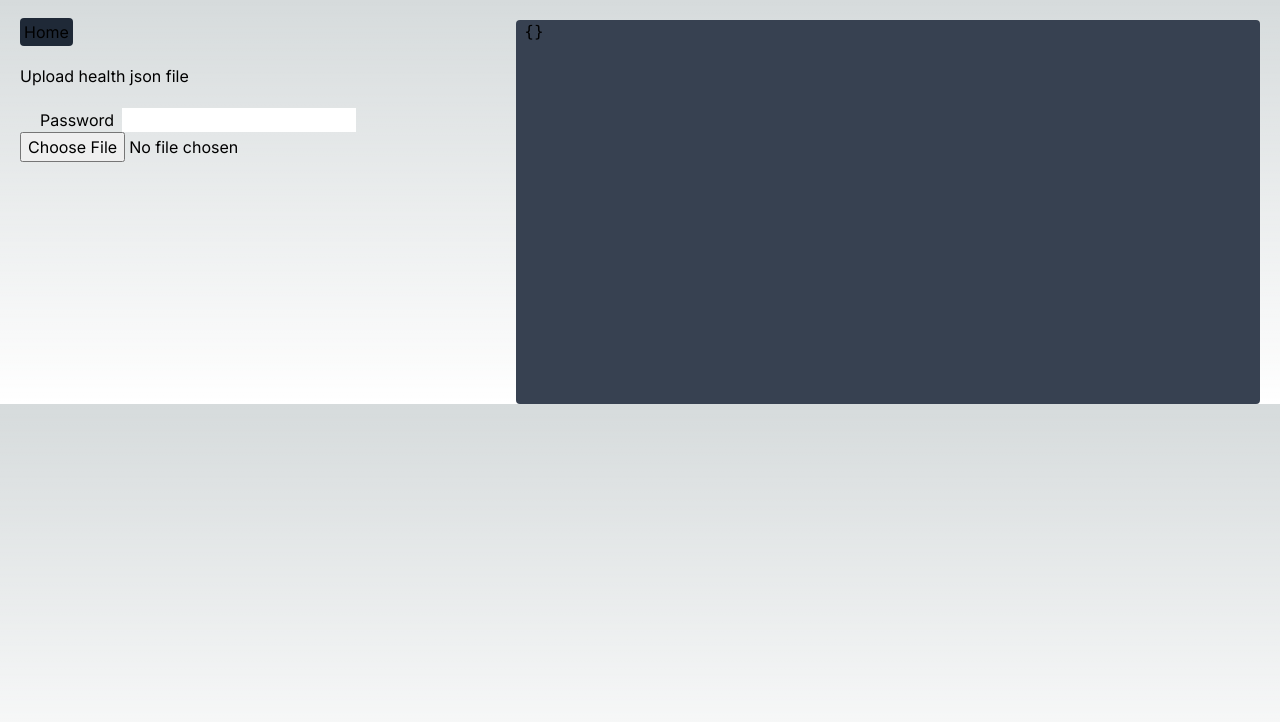
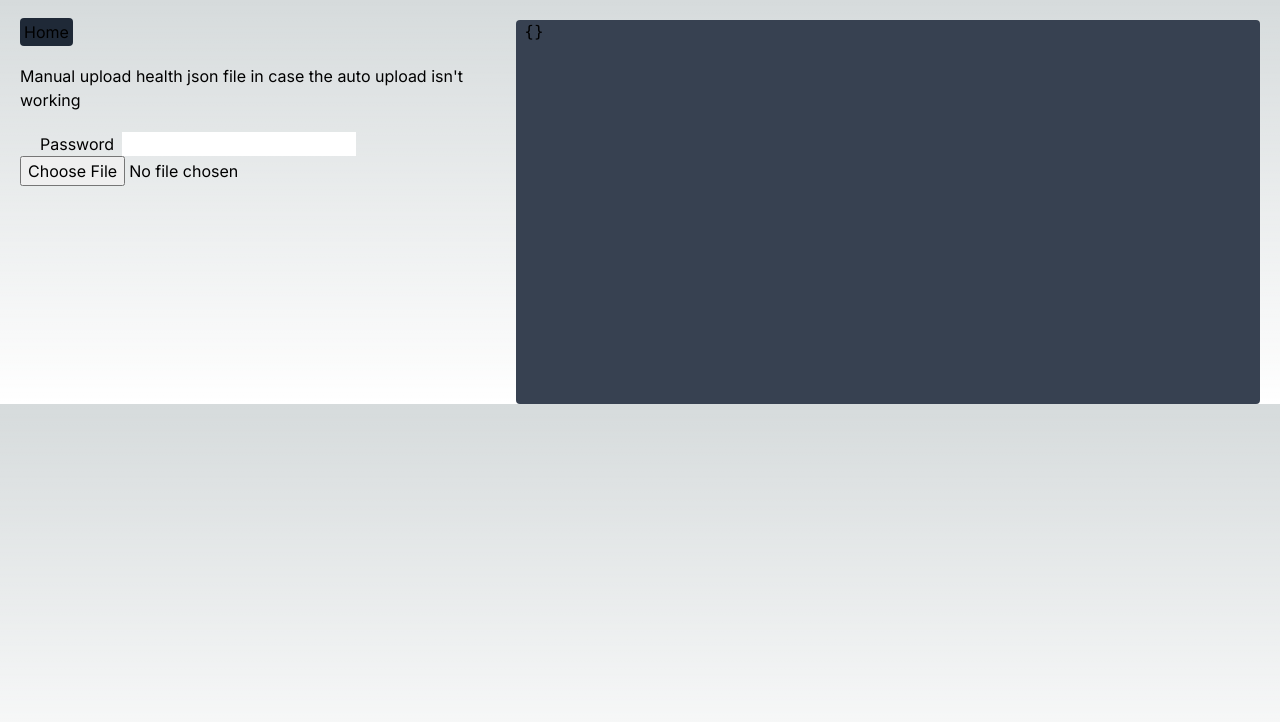
Before and after one commit to ROTBOW/not_200_club, a Next.js app in the folder not-200-club/: page /new in a window 1280 px wide. Shown: the top 722 px of the page. Built offline with nearby package versions, Linux system fonts and the light colour scheme; no server answers.

Commit message:
🎨 updated text for clarity

```diff
--- a/not-200-club/app/new/page.jsx
+++ b/not-200-club/app/new/page.jsx
@@ -39,7 +39,7 @@ const UploadData = () => {
         <div className="flex justify-around mt-5">
             <div className='w-2/5 pl-5'>
                 <Link href='/' className="rounded p-1 bg-gray-800 hover:bg-slate-600 transition-all">Home</Link>
-                <p className='py-5'>Upload health json file</p>
+                <p className='py-5'>Manual upload health json file in case the auto upload isn't working</p>
                 <label className='p-5'>
                     Password&ensp;
                     <input type='password' className='text-black' onChange={(e)=>{setPass(e.target.value)}}/>
--- a/not-200-club/app/page.jsx
+++ b/not-200-club/app/page.jsx
@@ -64,8 +64,8 @@ const Home = () => {
         </select>
       </label>
 
-      <Link href="new" className='fixed top-5 right-6 rounded p-1 bg-gray-800 hover:bg-slate-600 transition-all'>Upload(Josiah Only)</Link>
-      <Link href="statistics" className='fixed top-14 right-6 rounded p-1 bg-gray-800 hover:bg-slate-600 transition-all'>Statistics(For Anna)</Link>
+      <Link href="new" className='fixed top-5 right-6 rounded p-1 bg-gray-800 hover:bg-slate-600 transition-all'>Manual Upload</Link>
+      <Link href="statistics" className='fixed top-14 right-6 rounded p-1 bg-gray-800 hover:bg-slate-600 transition-all'>Statistics</Link>
 
       <div className='flex justify-center'>
         {coachOutput()}
--- a/not-200-club/app/statistics/page.jsx
+++ b/not-200-club/app/statistics/page.jsx
@@ -59,7 +59,6 @@ const Stats = () => {
     return (
         <div className='flex flex-col items-center my-10'>
             <Link href="/" className='fixed top-5 right-6 rounded p-1 bg-gray-800 hover:bg-slate-600 transition-all'>Home</Link>
-            <h2 className="text-2xl">Here are those numbers for you Anna :)<br/>Hope your day is going well</h2>
 
             <StatAllIssues solo={getIssueCount('solo')} capstone={getIssueCount('capstone')} group={getIssueCount('group')}/>
             <div className='flex mb-2'>
```
